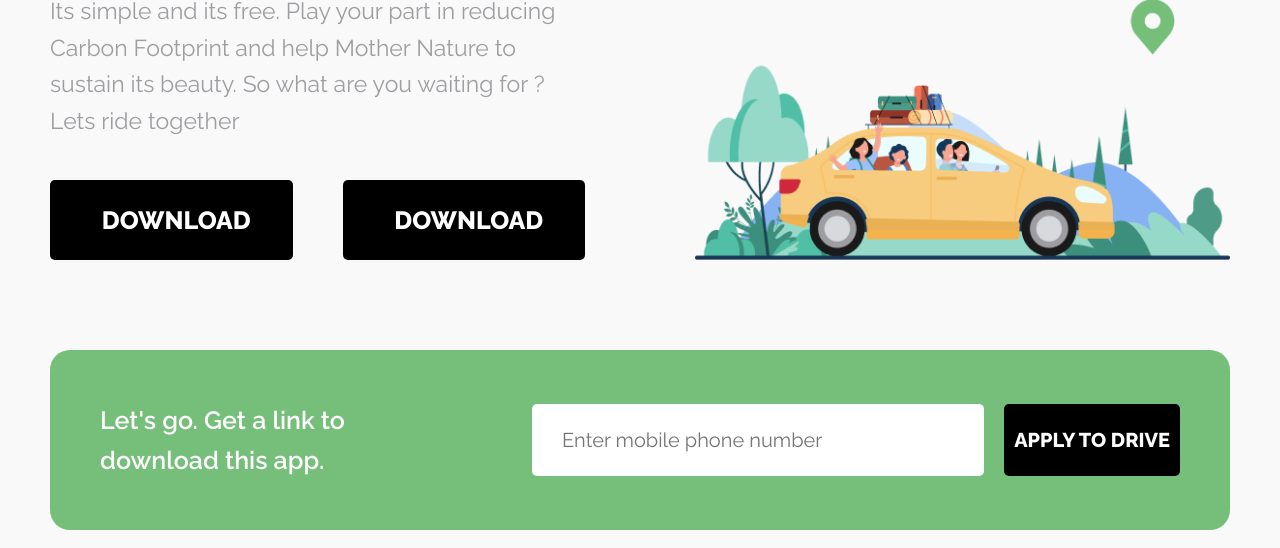
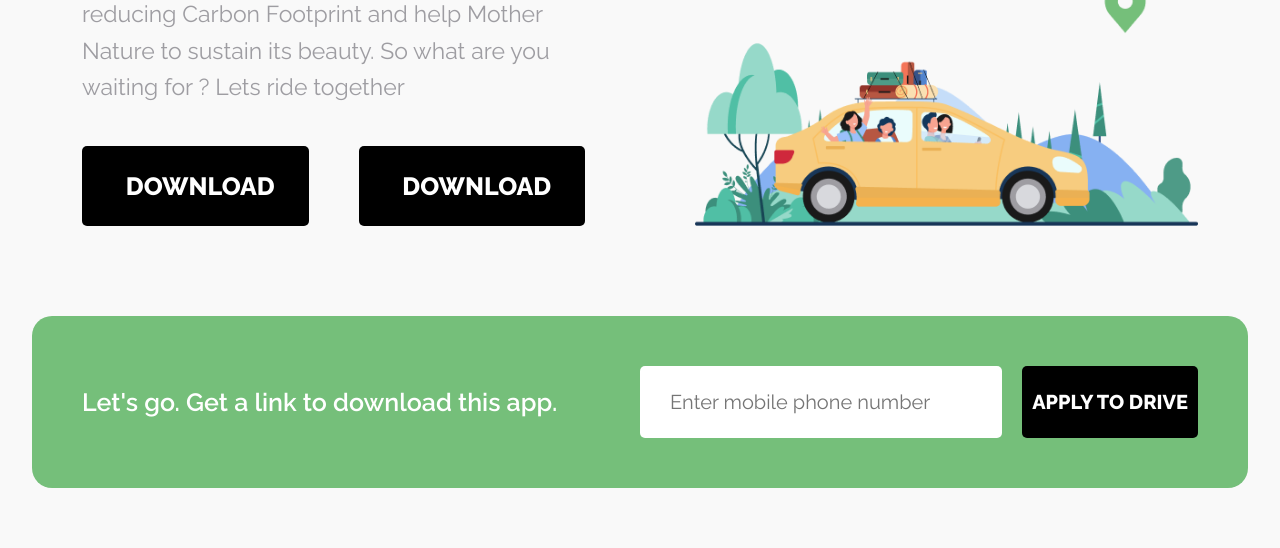
Before and after one commit to ABojo/ride-sharing-landing, a website: page index.html in a window 1280 px wide. Shown: the part 499-1047 px from the top of the page. Drawn offline with Linux system fonts and the light colour scheme.

Commit message:
made more style changed to the sign up and wrapped all of my page content in a container class with a max width and margin center

```diff
--- a/index.html
+++ b/index.html
@@ -22,6 +22,8 @@
         <a href="#" class="header__link header__link--primary">Help Center</a>
       </nav>
     </header>
+
+    <div class="container">
       <section class="hero mb-md">
         <div class="hero__text-grid">
           <h1 class="heading-1 hero__heading">
@@ -29,8 +31,8 @@
           </h1>
           <p class="paragraph hero__paragraph">
             Its simple and its free. Play your part in reducing Carbon Footprint
-          and help Mother Nature to sustain its beauty. So what are you waiting
-          for ? Lets ride together
+            and help Mother Nature to sustain its beauty. So what are you
+            waiting for ? Lets ride together
           </p>
           <a href="" class="btn">
             <img
@@ -47,15 +49,20 @@
         <img src="/img/hero-graphic.png" alt="" class="hero__graphic" />
       </section>
       <section class="sign-up mb-big">
-      <p class="sign-up__message">Let's go. Get a link to download this app.</p>
+        <p class="sign-up__message">
+          Let's go. Get a link to download this app.
+        </p>
         <form class="sign-up__form">
           <input
             type="tel"
             class="sign-up__phone-input"
             placeholder="Enter mobile phone number"
           />
-        <button class="btn btn--small-text sign-up__btn">Apply to drive</button>
+          <button class="btn btn--small-text sign-up__btn">
+            Apply to drive
+          </button>
         </form>
       </section>
+    </div>
   </body>
 </html>
--- a/sass/_sign-up.scss
+++ b/sass/_sign-up.scss
@@ -1,9 +1,7 @@
 .sign-up {
   background-color: $color-primary;
-  margin: 0 auto;
   padding: 5rem;
   border-radius: $br-big;
-  margin: 0 $side-padding;
   display: flex;
   align-items: center;
 
@@ -12,14 +10,13 @@
     font-size: 2.5rem;
     font-weight: 600;
     margin-right: auto;
-    max-width: 30rem;
   }
 
   &__form {
     display: grid;
     grid-template-columns: 1fr max-content;
     grid-column-gap: 2rem;
-    width: 60%;
+    width: 50%;
   }
 
   &__phone-input {
@@ -28,5 +25,6 @@
     padding-left: 3rem;
     border-radius: $br-small;
     border: none;
+    margin-right: 3rem;
   }
 }
--- a/sass/_utilities.scss
+++ b/sass/_utilities.scss
@@ -1,3 +1,9 @@
+.container {
+  max-width: 200rem;
+  margin: 0 auto;
+  width: 95%;
+}
+
 .mb-sm {
   margin-bottom: 2rem;
 }
```
Also changed, not shown: css/style.css. Lines whose indentation alone changed are shown as unchanged.
